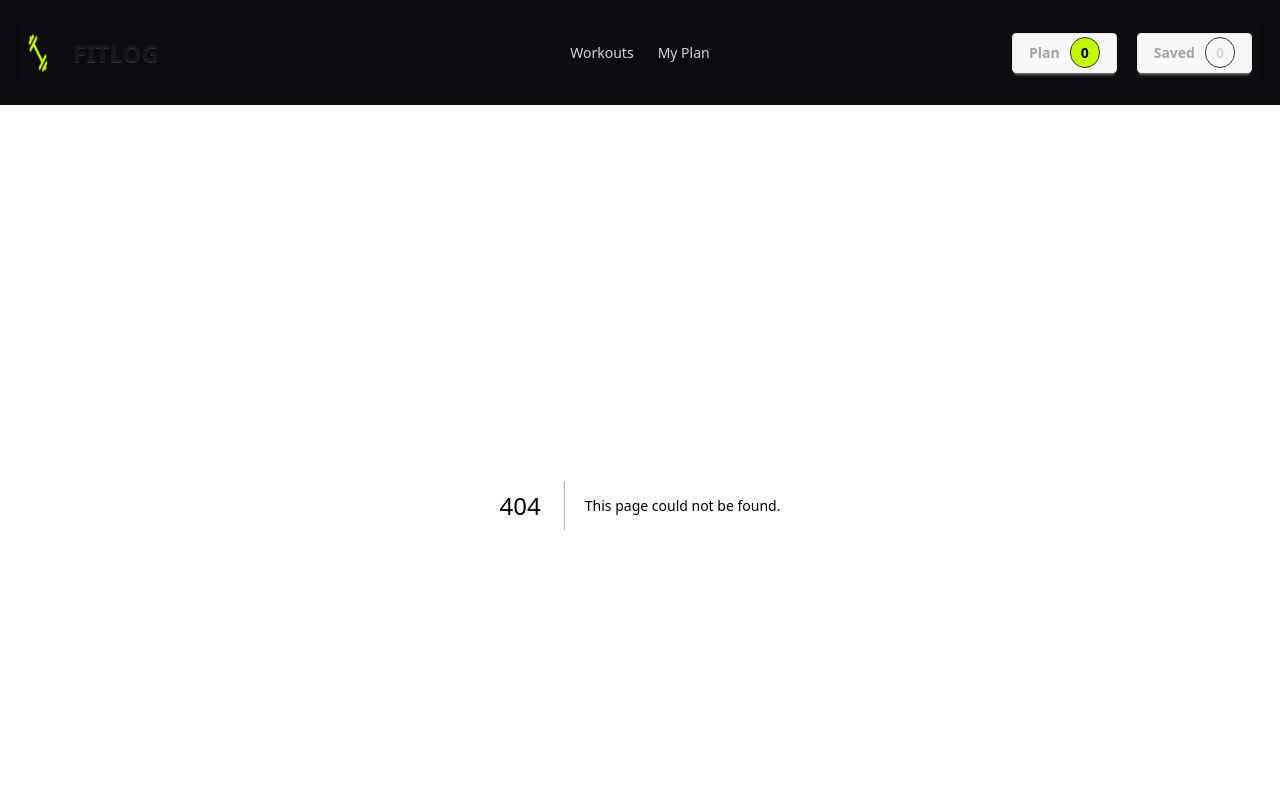
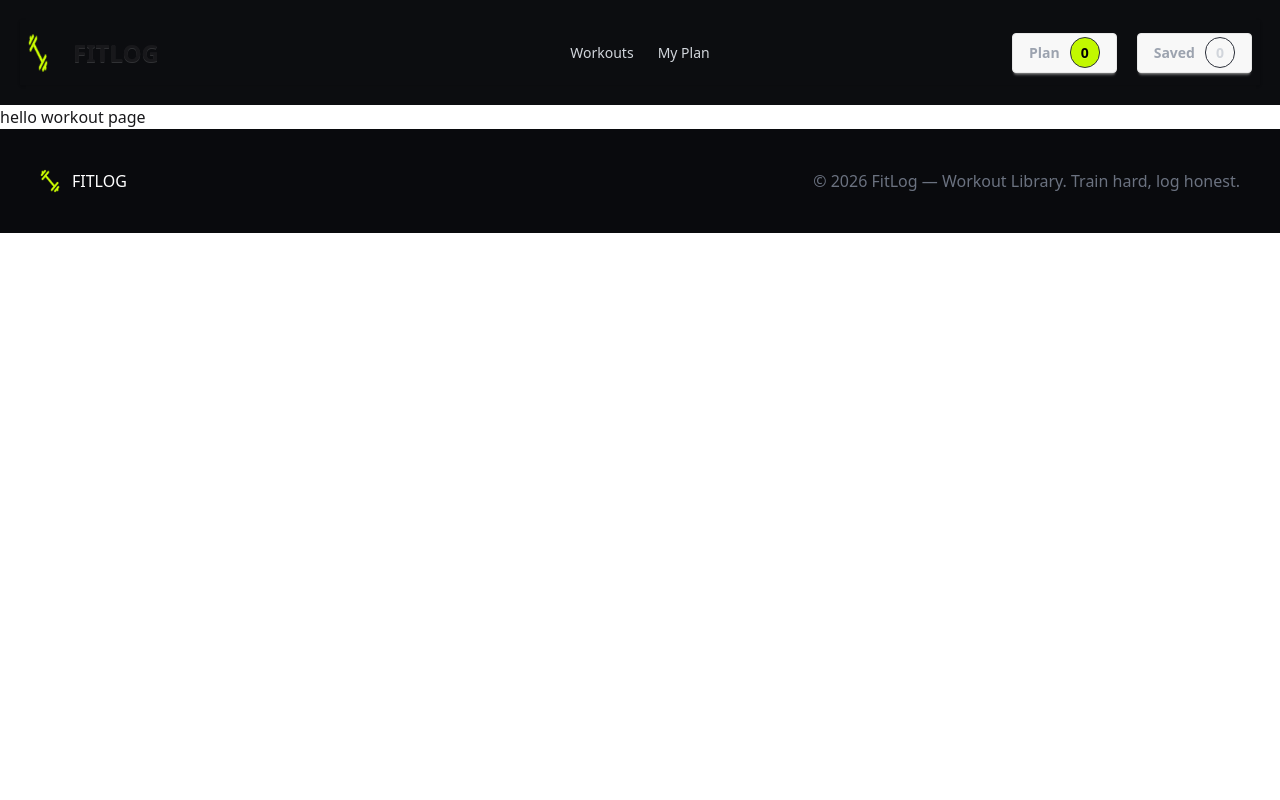
Before and after one commit to solaimanalideveloper/PH-Assignment-6, a Next.js app: page /workout/1 in a window 1280 px wide. Before the commit this address had no page. Shown: the top 800 px of the page. Built offline with nearby package versions, Linux system fonts and the light colour scheme.

Commit message:
Add to the home page in the project

```diff
--- /dev/null
+++ b/src/app/home/page.jsx
@@ -0,0 +1,13 @@
+import LibrarySection from "@/components/LibrarySection";
+import React from "react";
+import Home from "../page";
+
+const HomePage = () => {
+  return (
+    <div className="bg-[#000000]">
+      <Home></Home>
+    </div>
+  );
+};
+
+export default HomePage;
--- a/src/app/page.js
+++ b/src/app/page.js
@@ -4,7 +4,7 @@ import LibrarySection from "@/components/LibrarySection";
 export default async function Home() {
   const res = await fetch("https://api.abcz.workers.dev/api/fitlog");
   const workoutCardData = await res.json();
-  // console.log(data);
+
   return (
     <div className="bg-[#000000]">
       <div className="container mx-auto">
--- /dev/null
+++ b/src/app/workout/[id]/page.jsx
@@ -0,0 +1,11 @@
+import React from 'react';
+
+const WorkoutDetailPage = () => {
+    return (
+        <div>
+            hello workout page
+        </div>
+    );
+};
+
+export default WorkoutDetailPage;
--- a/src/components/Navbar.jsx
+++ b/src/components/Navbar.jsx
@@ -12,7 +12,7 @@ const Navbar = () => {
         </Link>
       </li>
       <li>
-        <Link href="/home" className="text-[#D1D5DB]">
+        <Link href="/workout/id" className="text-[#D1D5DB]">
           My Plan
         </Link>
       </li>
```
